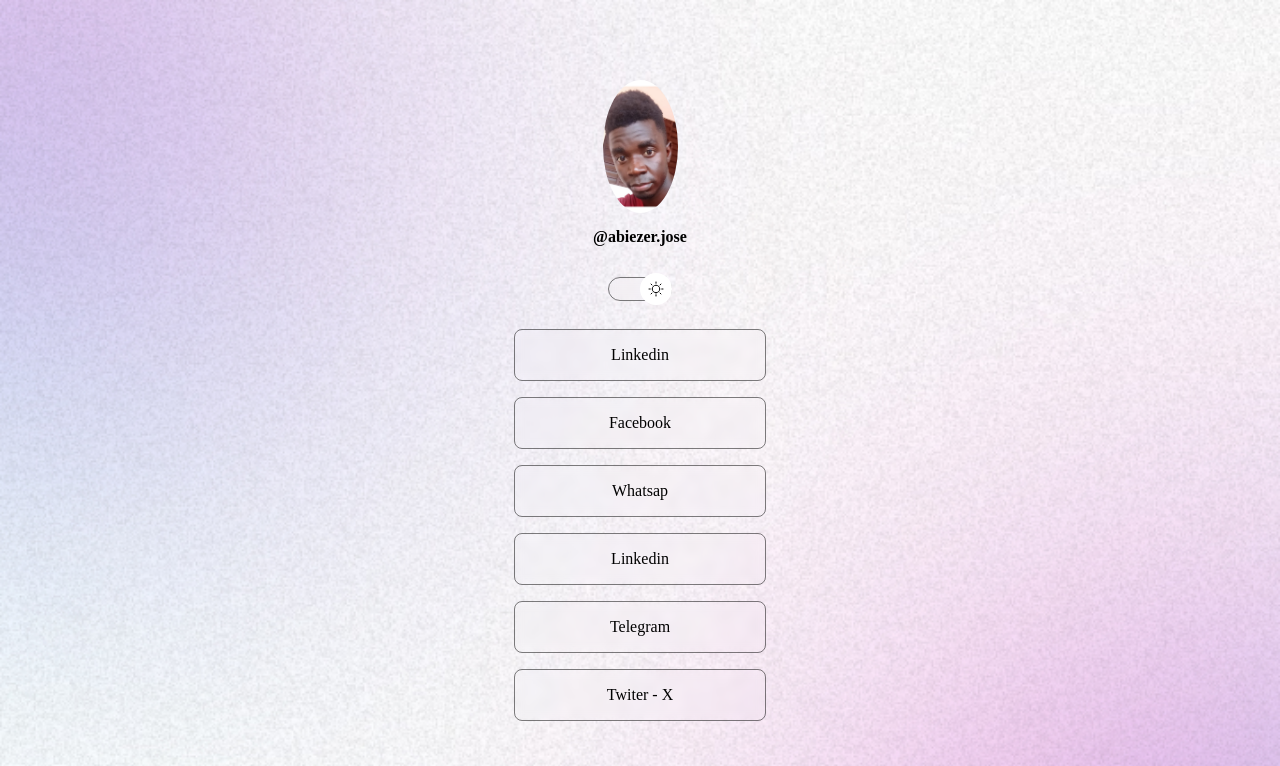
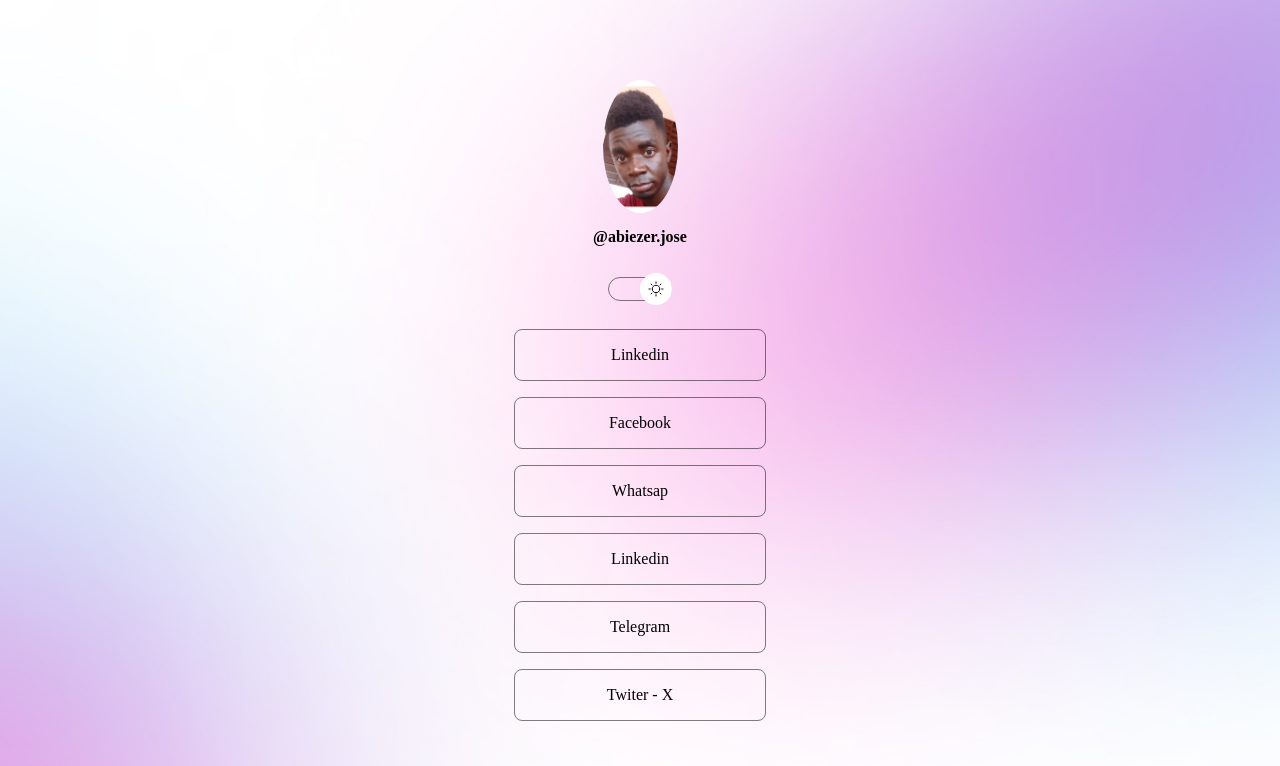
Before and after one commit to AbiezerSidonioJoseOdanacaJunior/ProjetoRockseat, a plain HTML site: page index.html in a window 1280 px wide. Shown: the top 766 px of the page. Drawn offline with nearby package versions, Linux system fonts and the light colour scheme.

Commit message:
Add midia query

```diff
--- a/style.css
+++ b/style.css
@@ -31,6 +31,7 @@ body * {
 }
 body {
   background: var(--bg-url) no-repeat top center/cover;
+  height: 100vh;
 }
 
 #container {
@@ -146,3 +147,12 @@ footer {
   text-align: center;
   font-size: 24px;
 }
+
+@media (min-width: 768px){
+  :root {
+    --bg-url: url(./assets/bg-desktop.jpg);
+  }
+  .light {
+    --bg-url: url(./assets/bg-desktop-light.jpg);
+  }
+}
```
